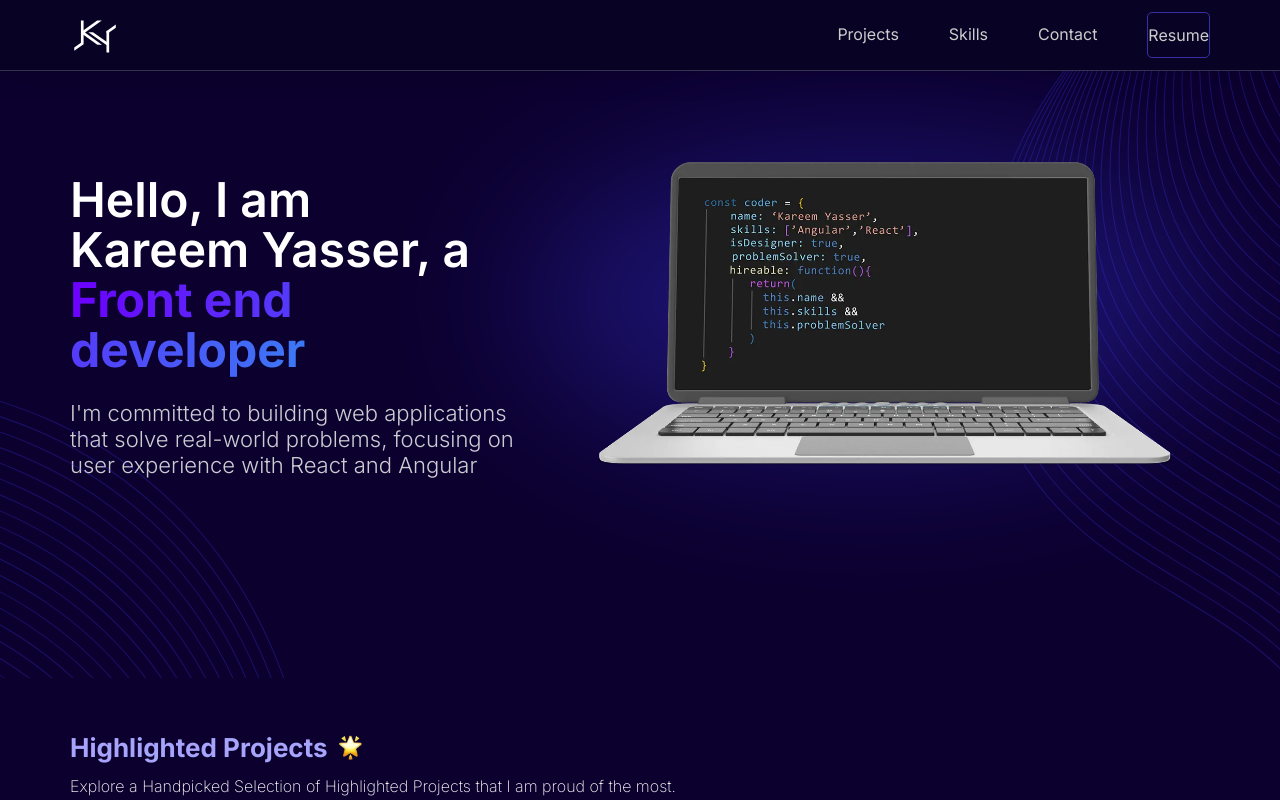
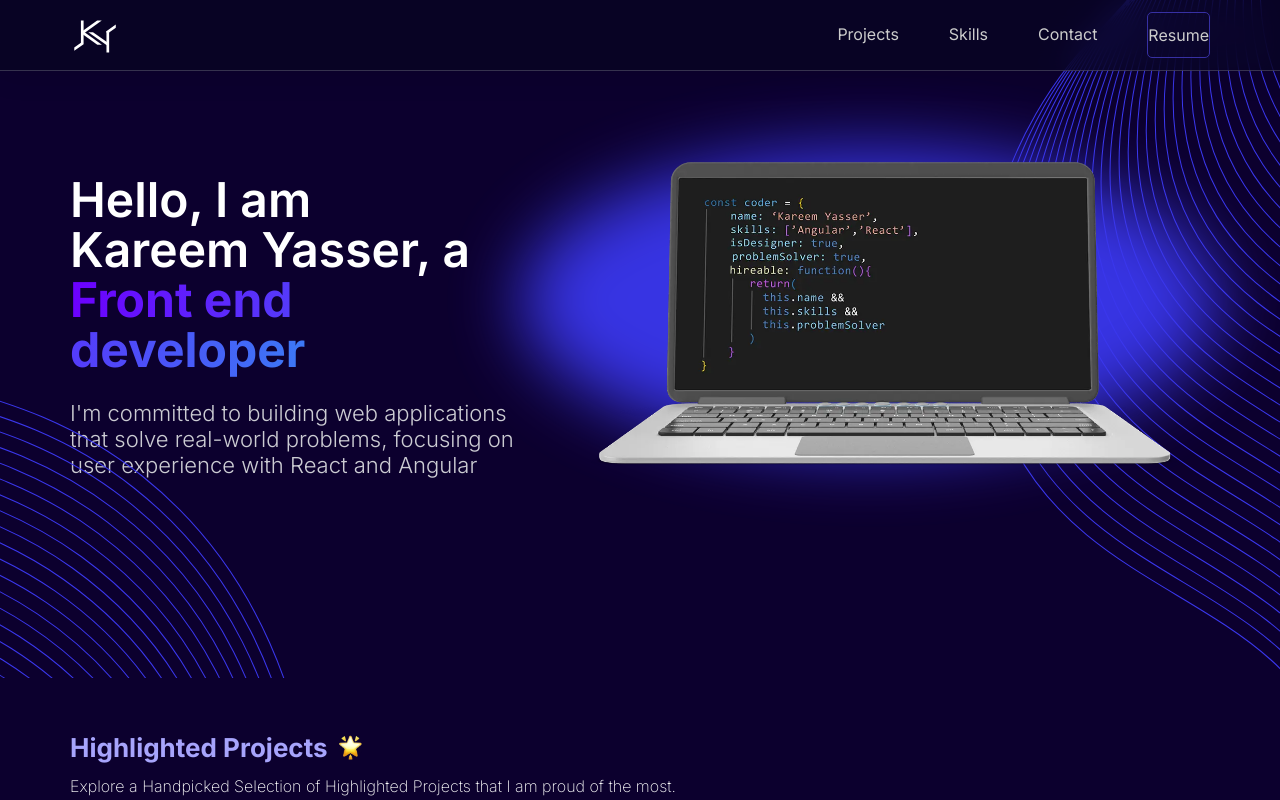
Before and after one commit to kareemyasser8/portfolio-2024, a Next.js app: page / in a window 1280 px wide. Shown: the top 800 px of the page. Built offline with nearby package versions, Linux system fonts and the light colour scheme.

Commit message:
Refactor: fix the illustration positions

```diff
--- a/app/sections/hero.css
+++ b/app/sections/hero.css
@@ -1,3 +1,7 @@
+:root{
+  --illustrationOpacity: 1;
+}
+
 .hero {
   /* border: 1px solid red; */
   overflow: hidden;
@@ -27,7 +31,7 @@
     position: absolute;
     left: 0;
     bottom: 0;
-    opacity: 0.3;
+    opacity: var(--illustrationOpacity);
   }
 
   .hero__rightIllustration {
@@ -35,7 +39,7 @@
     position: absolute;
     right: 0;
     top: -90px;
-    opacity: 0.3;
+    opacity: var(--illustrationOpacity);
     z-index: -1;
   }
 }
@@ -62,16 +66,11 @@
     background-color: var(--color-secondary);
     position: absolute;
     z-index: -1;
-    opacity: 0.35;
+    opacity: 0.95;
     right: 6rem;
     top: 8rem;
-    /* left: 0;
-      top: 200px; */
-    /* transform: rotate(15deg); */
-    overflow: hidden;
-    /* top: 20rem;
-      left:16rem; */
-    filter: blur(80px);
+    /* overflow: hidden; */
+    filter: blur(35px);
   }
 }
 
@@ -86,9 +85,8 @@
     right: 6rem;
     top: 12rem;
     filter: blur(80px);
-    opacity: 0.25;
+    opacity: 0.95;
   }
-
 }
 
 
--- a/app/sections/hero.tsx
+++ b/app/sections/hero.tsx
@@ -8,13 +8,20 @@ import FadeInDiv from "../components/FadeInDiv"
 
 const Hero = () => {
   return (
+    <>
+      <div className="relative">
+        <LeftIllustration className="hero__leftIllustration" />
+        <RightIllustration className="hero__rightIllustration" />
+
       <section className="hero block">
         <div className="md:pt-32 pt-20 grid md:grid-cols-12 sm:grid-cols-1 gap-9">
           <div className="col-span-5">
             <Motion duration={0.4}>
               <h1 className="hero__text text-white font-semibold sm:mt-10 mb-10">
                 Hello, I am <br /> Kareem Yasser, a{" "}
-              <span className="hero__text--gradient">Front end developer</span>
+                <span className="hero__text--gradient">
+                  Front end developer
+                </span>
               </h1>
             </Motion>
 
@@ -28,9 +35,6 @@ const Hero = () => {
           </div>
 
           <FadeInDiv delay={0.7} className="col-span-7">
-          <LeftIllustration className="hero__leftIllustration" />
-          <RightIllustration className="hero__rightIllustration" />
-
             <div className="gradient-spot"></div>
             <div className=" flex justify-center">
               <Image
@@ -43,6 +47,8 @@ const Hero = () => {
           </FadeInDiv>
         </div>
       </section>
+      </div>
+    </>
   )
 }
 
```
Lines whose indentation alone changed are shown as unchanged.
